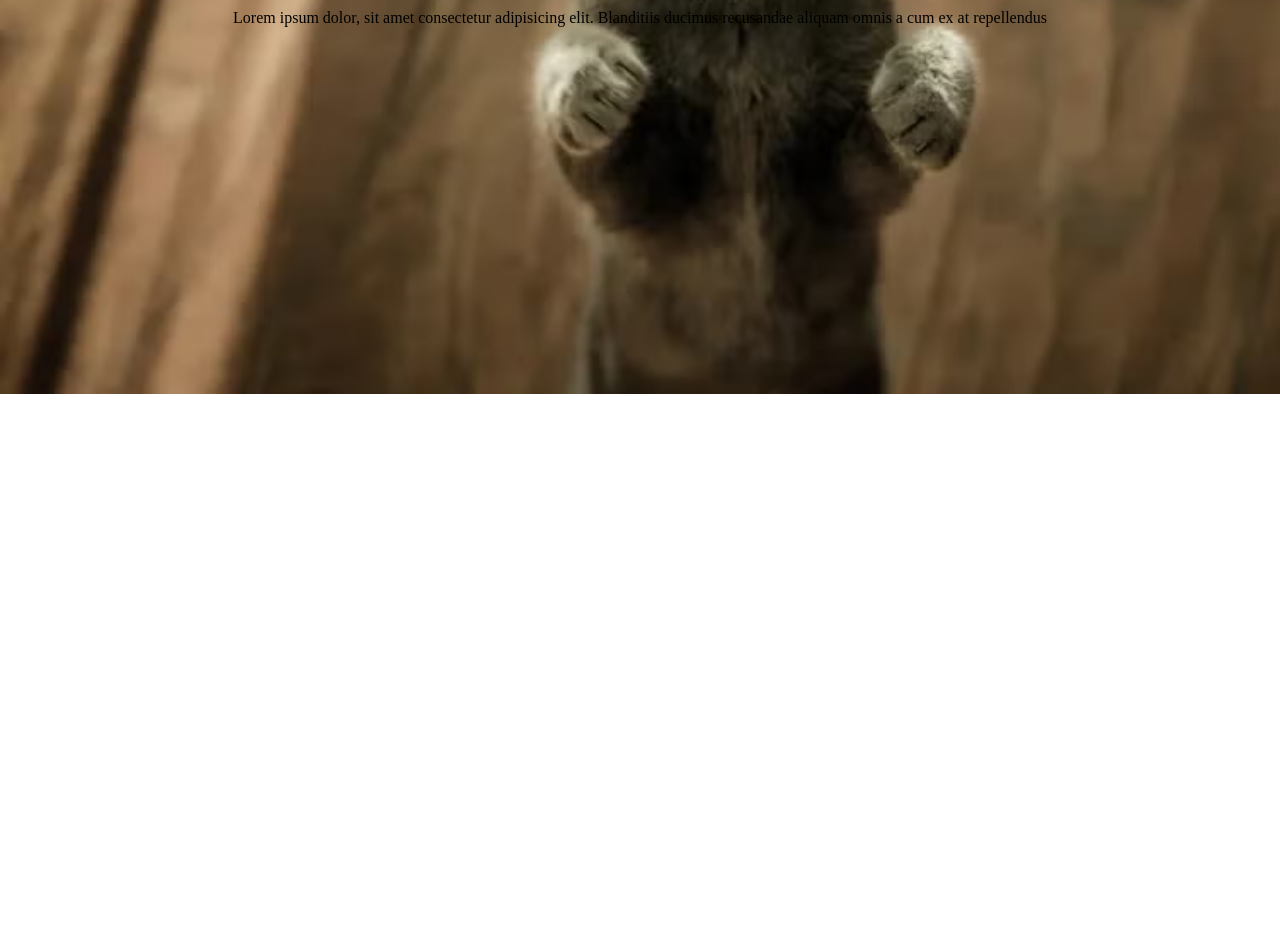
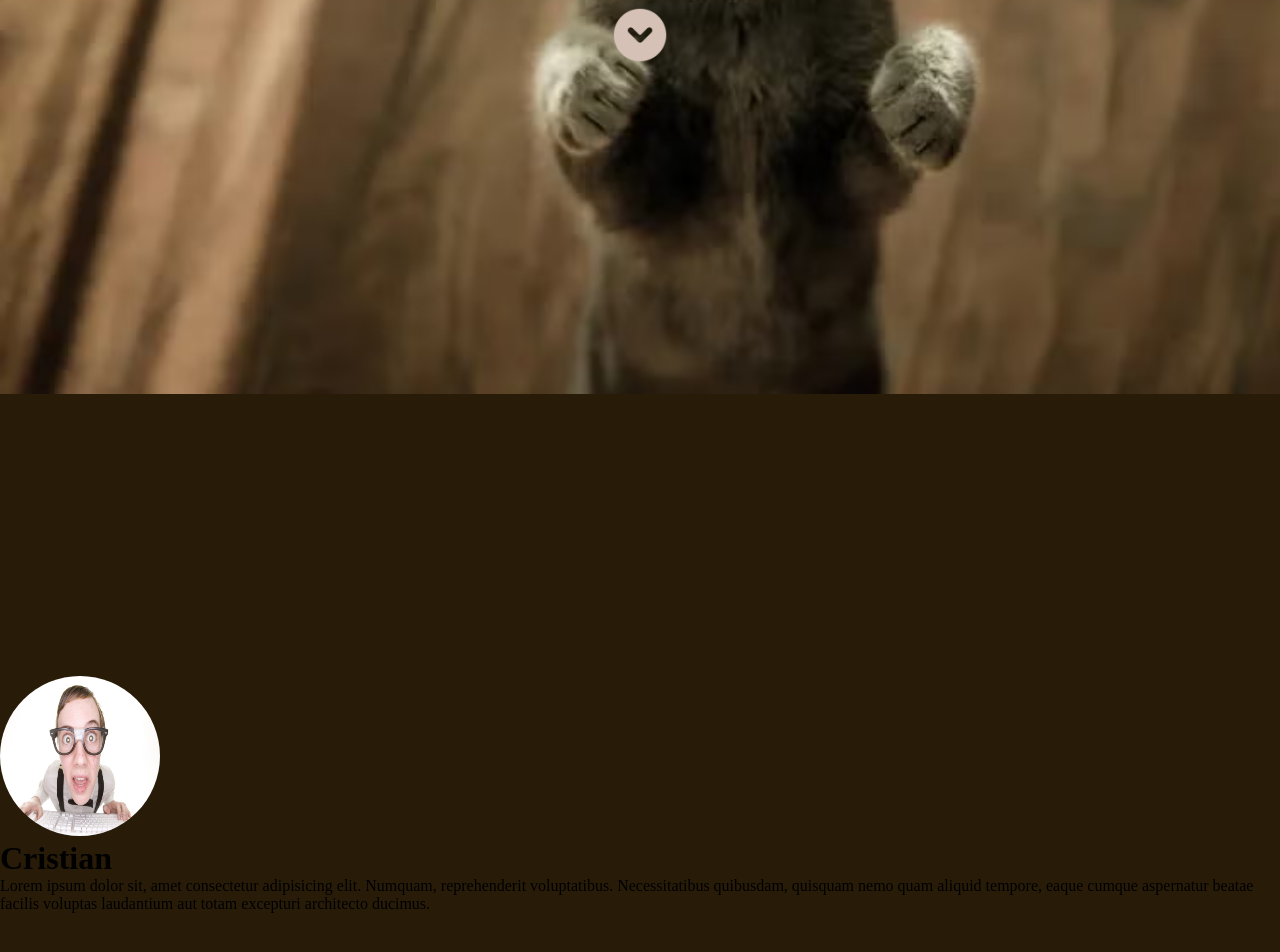
Before and after one commit to CrCardd/portfolio-react, a React (Vite) app: page / in a window 1280 px wide. Shown: the part 406-1358 px from the top of the page. Before the commit the page ends 800 px from the top, so only its background shows below. Built offline with nearby package versions, Linux system fonts and the light colour scheme.

Commit message:
inicio da organização das informações

```diff
--- a/src/App.jsx
+++ b/src/App.jsx
@@ -1,6 +1,8 @@
 // import { useState } from 'react'
+import style from './App.module.css'
 import Menu from './components/Menu.jsx'
-import style from './App.module.css'
+import Apresentation from './components/Apresentation.jsx'
+import arrow from './assets/seta.png'
 
 function App() {
 
@@ -9,12 +11,25 @@ function App() {
       <Menu/>
       <div className={style.resume}>
 
-        <div className={style.apresentation}>
+        <div className={style.resume_apresentation}>
           <h1>Soy Cristian</h1>
           <p>Lorem ipsum dolor, sit amet consectetur adipisicing elit. Blanditiis ducimus recusandae aliquam omnis a cum ex at repellendus</p>
+
         </div>
 
+          <button className={style.button_arrow}>
+            <img className={style.img_arrow} src={arrow} alt="seta.png" />
+          </button>
       </div>
+
+
+      <Apresentation/>
+
+
+
+
+
+
     </>
   )
 }
--- a/src/App.module.css
+++ b/src/App.module.css
@@ -6,11 +6,12 @@
     height: 100vh;
 
     display: flex;
+    flex-direction: column;
     align-items: center;
     justify-content: center;
 }
 
-.apresentation {
+.resume_apresentation {
     display: flex;
     flex-direction: column;
     align-items: center;
@@ -26,3 +27,18 @@
         flex-wrap: wrap;
     }
 }
+
+
+.button_arrow {
+    justify-content: flex-end;
+    background-color: transparent;
+    border: none;
+}
+
+.button_arrow:hover {
+    cursor: pointer;
+}
+
+.img_arrow {
+    width: 7vh;
+}
--- /dev/null
+++ b/src/components/apresentation.jsx
@@ -0,0 +1,29 @@
+import style from './css/apresentation.module.css'
+import profile_image from '../assets/temp_profile.png'
+
+export default function apresentation(){
+
+
+    return(
+        <>
+            <div className={style.apresentation}>
+
+                <div className={style.informations}>
+                    <div>
+                        <img className={style.profile_image} src={profile_image} alt="cr.png"/>
+                    </div>
+
+                    <div>
+                        <h1>Cristian</h1>
+                        <p>Lorem ipsum dolor sit, amet consectetur adipisicing elit. Numquam, reprehenderit voluptatibus. Necessitatibus quibusdam, quisquam nemo quam aliquid tempore, eaque cumque aspernatur beatae facilis voluptas laudantium aut totam excepturi architecto ducimus.</p>
+
+                        <div>
+
+                        </div>
+                    </div>
+                </div>
+
+            </div>
+        </>
+    )
+}
--- /dev/null
+++ b/src/components/css/apresentation.module.css
@@ -0,0 +1,14 @@
+.apresentation {
+    height: 100vh;
+    background-color: var(--pallete_color_4);
+
+    display: flex;
+    justify-content: center;
+    align-items: center;
+}
+
+.profile_image {
+    border-radius: 50%;
+    width: 20vh;
+    height: 20vh;
+}
--- a/src/index.css
+++ b/src/index.css
@@ -8,7 +8,7 @@
     --pallete_color_1: #30393E;
     --pallete_color_2: #988F88;
     --pallete_color_3: #F8E5D7;
-    --pallete_color_4: #61385b;
+    --pallete_color_4: #281c09;
     --pallete_color_5: #FAEFEB;
     --pallete_color_6: #F8BD97;
 }
```
Also changed, not shown: src/assets/seta.png (added), src/assets/temp_profile.png (added).
